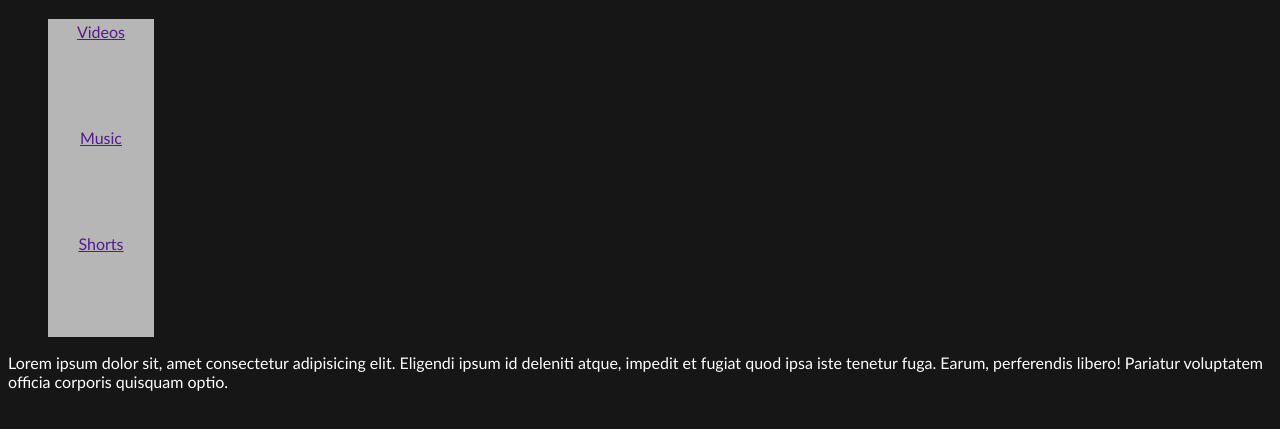
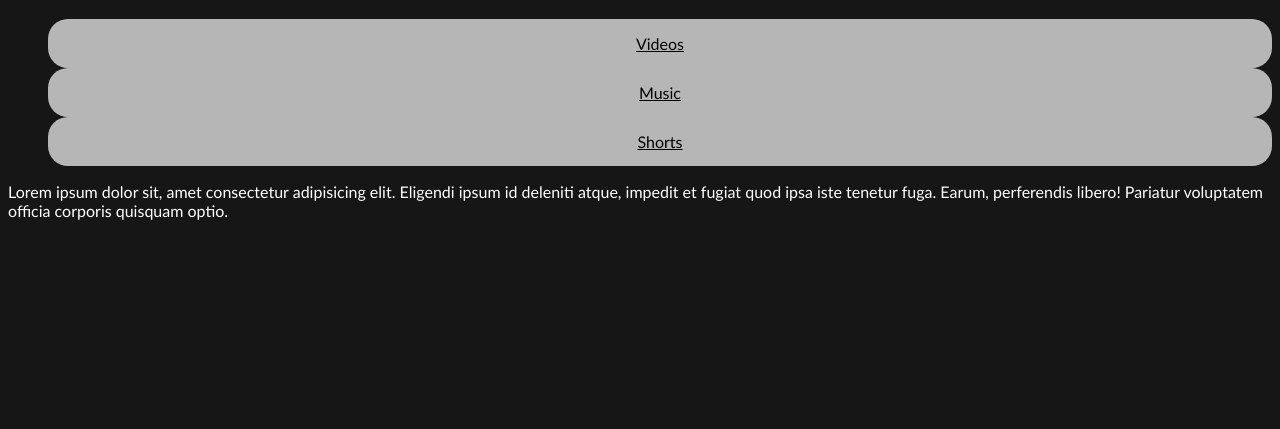
Before and after one commit to Rebe-nya/Websites, a plain HTML site: page Webs/Web1/index.html in a window 1280 px wide. Shown: the part 63-492 px from the top of the page. Drawn offline with Linux system fonts and the light colour scheme.

Commit message:
Update style.css

```diff
--- a/Webs/Web1/style.css
+++ b/Webs/Web1/style.css
@@ -1,16 +1,32 @@
 body{
     background-color: rgb(22, 22, 22);
+    font-family: 'Trebuchet MS', 'Lucida Sans Unicode', 'Lucida Grande', 'Lucida Sans', Arial, sans-serif;
     color: white;
-    font-family: 'Trebuchet MS', 'Lucida Sans Unicode', 'Lucida Grande', 'Lucida Sans', Arial, sans-serif;
+}
+h1{
+    transition: color 0.4s ease-in;
+}
+h1:hover{
+    color: red;
+    transition: color 0.4s ease-in;
 }
 .navbar ul{
     list-style-type: none;
+    overflow: hidden;
 }
-a{
-    height: 100px;
-    width: 100px;
-    border: solid #b6b6b6;
+.navbar a{
+    border-radius: 20px;
+    color: black;
     background-color: #b6b6b6;
     text-align: center;
     display: block;
+    padding: 15px;
+    transition: background-color 0.5s ease-in;
 }
+.navbar a:hover{
+    background-color: rgb(219, 219, 219);
+    transition: background-color 0.5s ease-in;
+}
+#s{
+    color: red;
+}
```
